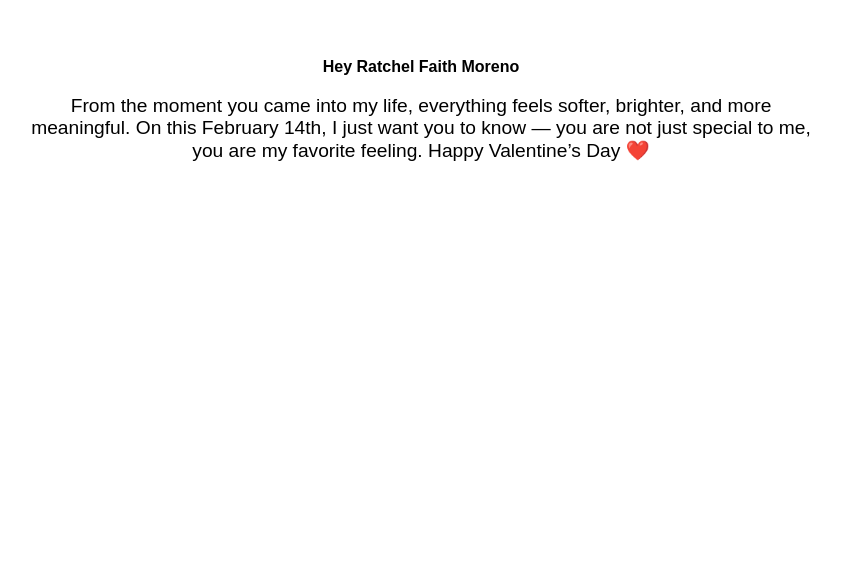
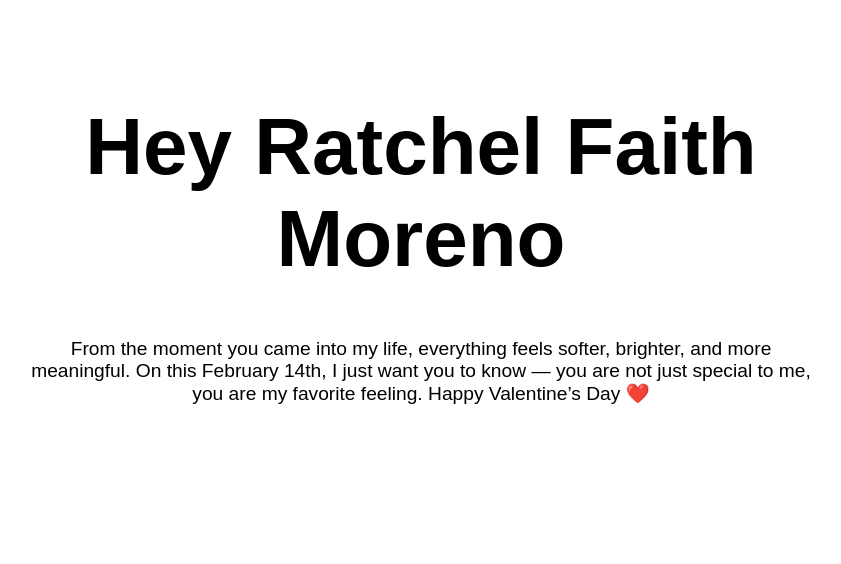
Before and after one commit to JAI-KING/ValentineWish, a website: page index.html in a window 1280 px wide. Shown: the part 113-677 px from the top of the page, without its empty margins (219-1060 px from the left). Drawn offline with nearby package versions, Linux system fonts and the light colour scheme.

Commit message:
Update style.css

```diff
--- a/style/style.css
+++ b/style/style.css
@@ -38,7 +38,7 @@ body {
 }
 
 .one {
-  font-size: 0.5rem;
+  font-size: 40px;
 }
 
 .one > img {
```
